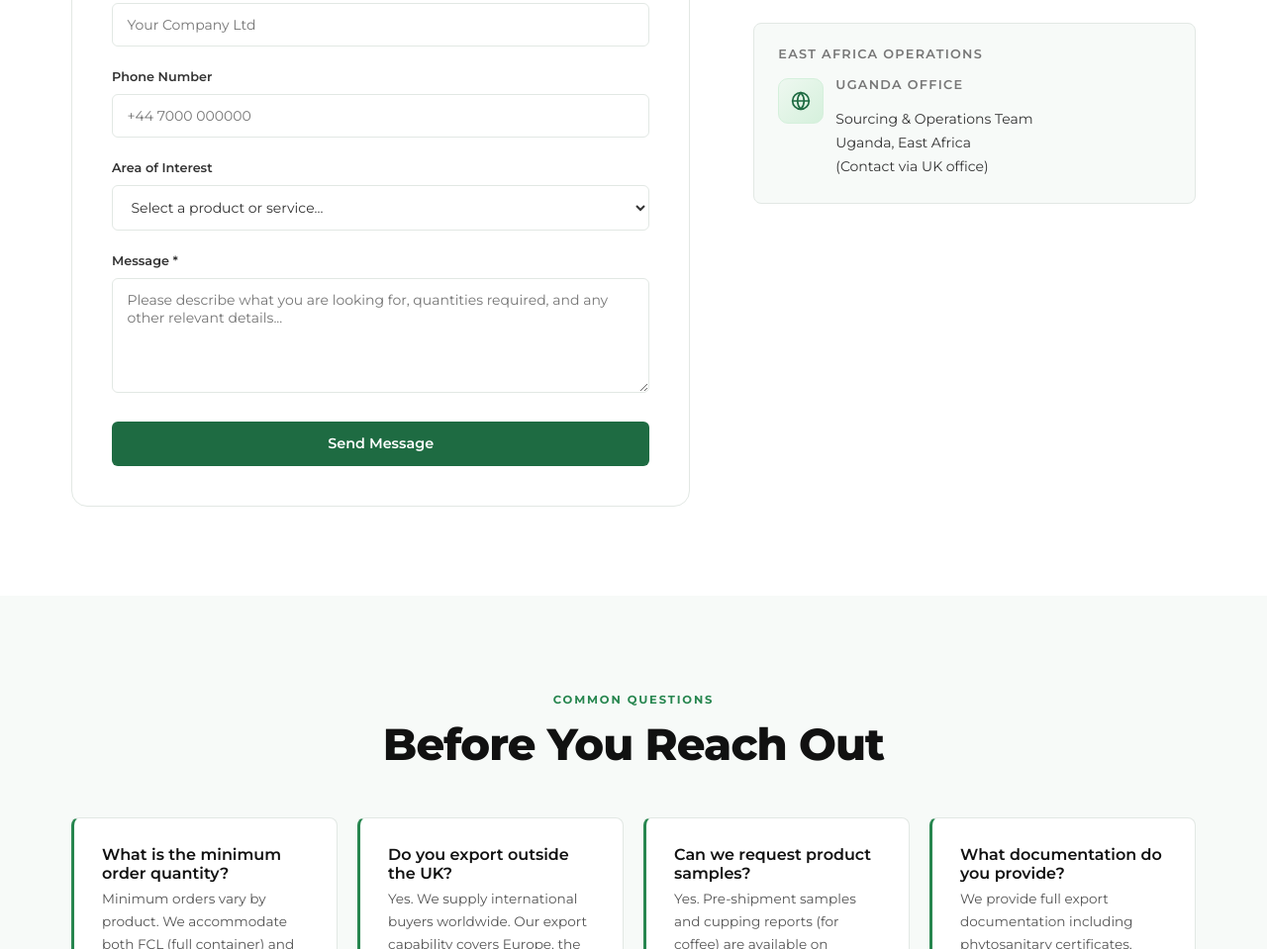
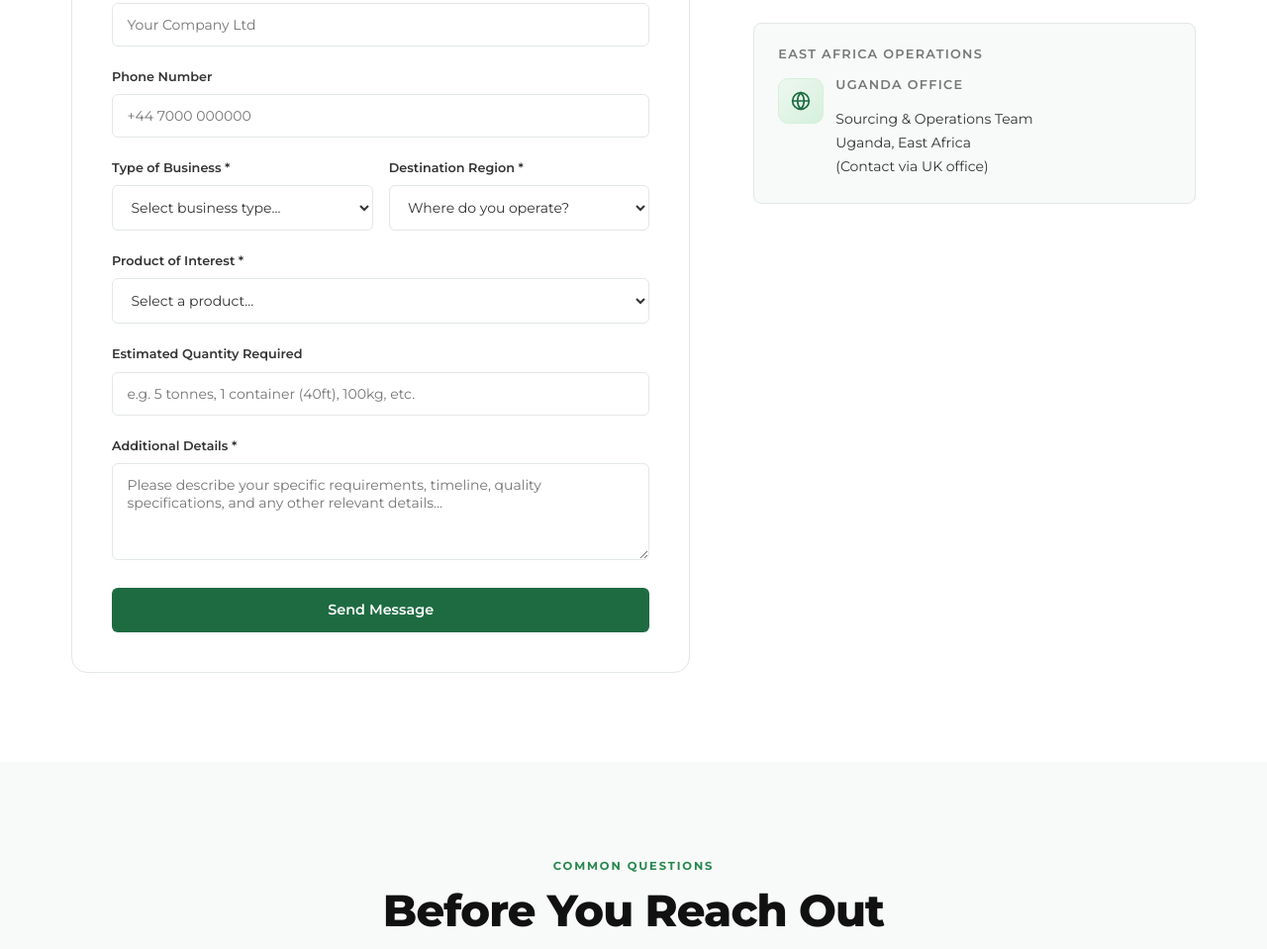
Before and after one commit to agrinaitweltd/axis, a website built with Vite: page contact.html in a window 1280 px wide. Shown: the part 971-1930 px from the top of the page at 99% size. Built offline with nearby package versions, Linux system fonts and the light colour scheme.

Commit message:
Add hero badge removal, partner-3 lift, footer logo size + enhanced contact form

```diff
--- a/contact.html
+++ b/contact.html
@@ -131,23 +131,83 @@
                 <input type="tel" id="phone" name="phone" placeholder="+44 7000 000000" />
               </div>
 
+              <div class="form-row">
+                <div class="form-group">
+                  <label for="businessType">Type of Business *</label>
+                  <select id="businessType" name="businessType" required>
+                    <option value="" disabled selected>Select business type...</option>
+                    <option value="wholesale">Wholesale / Distributor</option>
+                    <option value="export">Export (Non-UK)</option>
+                    <option value="import">Import (Direct Buyer)</option>
+                    <option value="producer">Producer / Farmer</option>
+                    <option value="retail">Retail / Food Service</option>
+                    <option value="other">Other</option>
+                  </select>
+                </div>
+                <div class="form-group">
+                  <label for="destination">Destination Region *</label>
+                  <select id="destination" name="destination" required>
+                    <option value="" disabled selected>Where do you operate?</option>
+                    <option value="uk">United Kingdom</option>
+                    <option value="europe">Europe</option>
+                    <option value="africa">Africa</option>
+                    <option value="asia">Asia</option>
+                    <option value="americas">Americas</option>
+                    <option value="middle-east">Middle East</option>
+                    <option value="global">Multiple / Global</option>
+                    <option value="other">Other</option>
+                  </select>
+                </div>
+              </div>
+
               <div class="form-group">
-                <label for="interest">Area of Interest</label>
-                <select id="interest" name="interest">
-                  <option value="" disabled selected>Select a product or service...</option>
-                  <option value="coffee">Coffee</option>
-                  <option value="fruits">Fresh Fruits</option>
-                  <option value="grains">Grains</option>
-                  <option value="other-produce">Other Produce</option>
-                  <option value="export">Export Services</option>
-                  <option value="import">Import / UK Wholesale</option>
-                  <option value="general">General Enquiry</option>
+                <label for="interest">Product of Interest *</label>
+                <select id="interest" name="interest" required>
+                  <option value="" disabled selected>Select a product...</option>
+                  <optgroup label="Coffee">
+                    <option value="coffee-arabica">Arabica Coffee</option>
+                    <option value="coffee-robusta">Robusta Coffee</option>
+                    <option value="coffee-specialty">Specialty / Premium Coffee</option>
+                    <option value="coffee-bulk">Coffee (Bulk/General)</option>
+                  </optgroup>
+                  <optgroup label="Fresh Fruits">
+                    <option value="fruits-avocado">Avocados</option>
+                    <option value="fruits-mango">Mangoes</option>
+                    <option value="fruits-pineapple">Pineapples</option>
+                    <option value="fruits-banana">Bananas</option>
+                    <option value="fruits-citrus">Citrus</option>
+                    <option value="fruits-mixed">Mixed Fruits</option>
+                  </optgroup>
+                  <optgroup label="Grains & Seeds">
+                    <option value="grains-maize">Maize / Corn</option>
+                    <option value="grains-sorghum">Sorghum</option>
+                    <option value="grains-millet">Millet</option>
+                    <option value="grains-wheat">Wheat</option>
+                    <option value="grains-mixed">Mixed Grains</option>
+                  </optgroup>
+                  <optgroup label="Other Produce">
+                    <option value="produce-nuts">Nuts & Legumes</option>
+                    <option value="produce-spices">Spices & Herbs</option>
+                    <option value="produce-dried">Dried Produce</option>
+                    <option value="produce-other">Other Produce</option>
+                  </optgroup>
+                  <optgroup label="Services">
+                    <option value="export-services">Export Services</option>
+                    <option value="import-services">Import / UK Wholesale Services</option>
+                    <option value="logistics">Logistics & Supply Chain</option>
+                    <option value="enquiry">General Enquiry</option>
+                  </optgroup>
                 </select>
               </div>
 
               <div class="form-group">
-                <label for="message">Message *</label>
-                <textarea id="message" name="message" rows="5" placeholder="Please describe what you are looking for, quantities required, and any other relevant details..." required></textarea>
+                <label for="quantity">Estimated Quantity Required</label>
+                <input type="text" id="quantity" name="quantity" placeholder="e.g. 5 tonnes, 1 container (40ft), 100kg, etc." />
+              </div>
+
+              <div class="form-group">
+                <label for="message">Additional Details *</label>
+                <textarea id="message" name="message" rows="4" placeholder="Please describe your specific requirements, timeline, quality specifications, and any other relevant details..." required></textarea>
               </div>
 
               <button type="submit" class="form-submit">Send Message</button>
```
